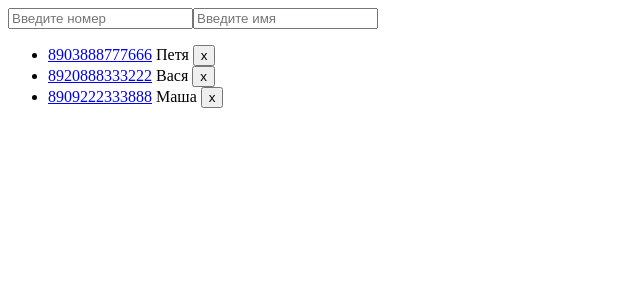
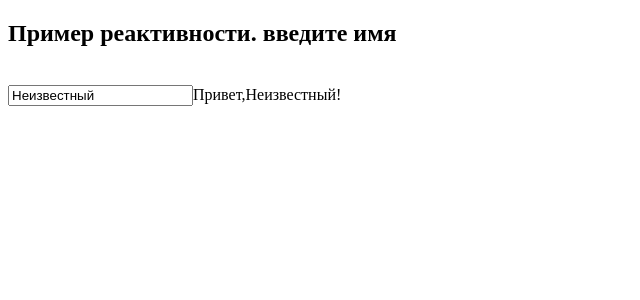
Before and after one commit to alexxsub/lessons, a Vue app in the folder vue-phones/: page / in a window 1280 px wide. Shown: the top 300 px of the page, without its empty margins (0-640 px from the left). Built offline with nearby package versions, Linux system fonts and the light colour scheme.

Commit message:
add mutation

```diff
--- a/vue-phones/package.json
+++ b/vue-phones/package.json
@@ -1,6 +1,9 @@
 {
   "name": "vue-phones",
   "version": "0.1.0",
+  "description": "Demo basics vue framework",
+  "author": "Alexx Sub",
+  "license": "MIT",
   "private": true,
   "scripts": {
     "serve": "vue-cli-service serve",
--- a/vue-phones/src/App.vue
+++ b/vue-phones/src/App.vue
@@ -1,96 +1,23 @@
 <template>
   <div>
-    <!-- Описываем поле вводы и вешаем обработчик на нажатие клавиши Enter -->
-    <input placeholder="Введите номер" ref="number" v-model="newPhone.number" />
-    <input placeholder="Введите имя" v-model="newPhone.name" @keyup.enter="addPhone" />
-    <button v-show="editmode" @click="savePhone">Сохранить</button>
-    <button v-show="editmode" @click="resetPhone">Отмена</button>
-    <ul>
-      <!-- Уже знакомый вывод списком-->
-      <li v-for="phone in phones" v-bind:key="phone.number">
-        <a href="#" @click="setPhone(phone)">{{phone.number}}</a>
-        {{phone.name}}
-        <button @click="deletePhone(phone)">x</button>
-      </li>
-      <!-- Номер используем в качестве ключа-->
-    </ul>
+    <h2>Пример реактивности. введите имя</h2>
+    <br />
+    <!-- у шаблона всегда должен быть корневой элемент -->
+    <input v-model="name" />
+    <!-- У поля ввода в качестве переменной обмена указываем name
+    при помощи директивы Vue  v-model. Все директивы Vue начинаются с "v"-->
+    <span>Привет,{{name}}!</span>
+    <!-- Когда нам в шаблоне нужно вывести какое-то значение перемнной заключаем
+    в двойные фигурные скобки {{перменная}}-->
   </div>
 </template>
 <script>
 export default {
   data() {
     return {
-      editmode: false, //флаг режима, режим true - правка данных, false -ввод новых
-      newPhone: {
-        //элмент данных, запись в массиве
-        number: "",
-        name: ""
-      },
-      index: -1, //индекс редактируемого элемента
-      //массив с данными, обычный массив
-      phones: []
+      //переменная обмена
+      name: "Неизвестный"
     };
-  },
-  created() {
-    //метод вызывается при создании приложения
-    this.initialize();
-  },
-  //раздел методов, описываем объектом methods , https://ru.vuejs.org/v2/api/#methods
-  methods: {
-    initialize() {
-      // инициализация демо данными
-      this.phones = [
-        {
-          number: "8903888777666",
-          name: "Петя"
-        },
-        {
-          number: "8920888333222",
-          name: "Вася"
-        },
-        {
-          number: "8909222333888",
-          name: "Маша"
-        }
-      ];
-    },
-    //фцнкция добавления в массив нового элемента
-    addPhone() {
-      //видимость переменных получаем через this
-      this.phones.push(this.newPhone); //нам не надо заботится о выводе новых данных
-      //как только элемент будет добавлен в массив, он появится в списке
-      this.newPhone = { number: "", name: "" }; // затираем переменную ввода
-      //передаем фокус на первое поле ввода
-      this.$refs.number.focus();
-    },
-    savePhone() {
-      //сохраняем данные, только если индекс имеется, т.е. >-1
-      if (this.index > -1) {
-        Object.assign(this.phones[this.index], this.newPhone);
-        this.resetPhone(); //очищаем все поля
-      }
-    },
-    deletePhone(item) {
-      //ищем выбранный элемент массива и удаляем
-      const index = this.phones.indexOf(item);
-      this.phones.splice(index, 1);
-    },
-    setPhone(item) {
-      //вычисляем индекс и сохраняем в переменной
-      this.index = this.phones.indexOf(item);
-      //для вывода данных в полях, выводим их в связных переменных
-      this.newPhone = Object.assign({}, item);
-      //включаем режим редактирования, появляются кнопки
-      this.editmode = true;
-    },
-
-    resetPhone() {
-      //тут обнуляем переменные и приводим все в исходное состояние
-      this.newPhone = { number: "", name: "" }; // затираем переменную ввода
-      this.$refs.number.focus();
-      this.editmode = false;
-      this.index = -1;
-    }
   }
 };
 </script>
--- a/vue-phones/steps/App1.vue
+++ b/vue-phones/steps/App1.vue
@@ -5,7 +5,7 @@
     <!-- у шаблона всегда должен быть корневой элемент -->
     <input v-model="name" />
     <!-- У поля ввода в качестве переменной обмена указываем name
-    при помощи директиву Vue  v-model. Все директивы Vue начинаются с "v"-->
+    при помощи директивы Vue  v-model. Все директивы Vue начинаются с "v"-->
     <span>Привет,{{name}}!</span>
     <!-- Когда нам в шаблоне нужно вывести какое-то значение перемнной заключаем
     в двойные фигурные скобки {{перменная}}-->
```
Also changed, not shown: 1 other file (tests, documents, lock files or other folders).
